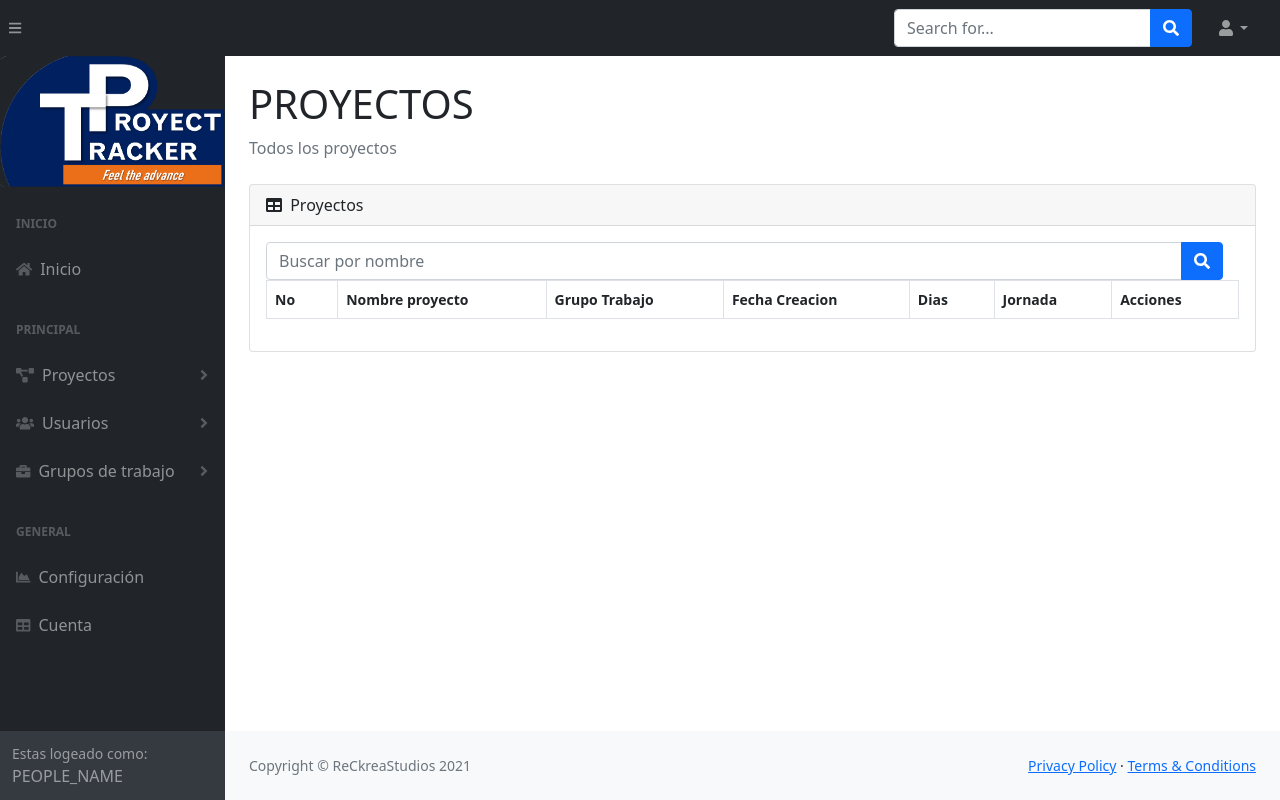
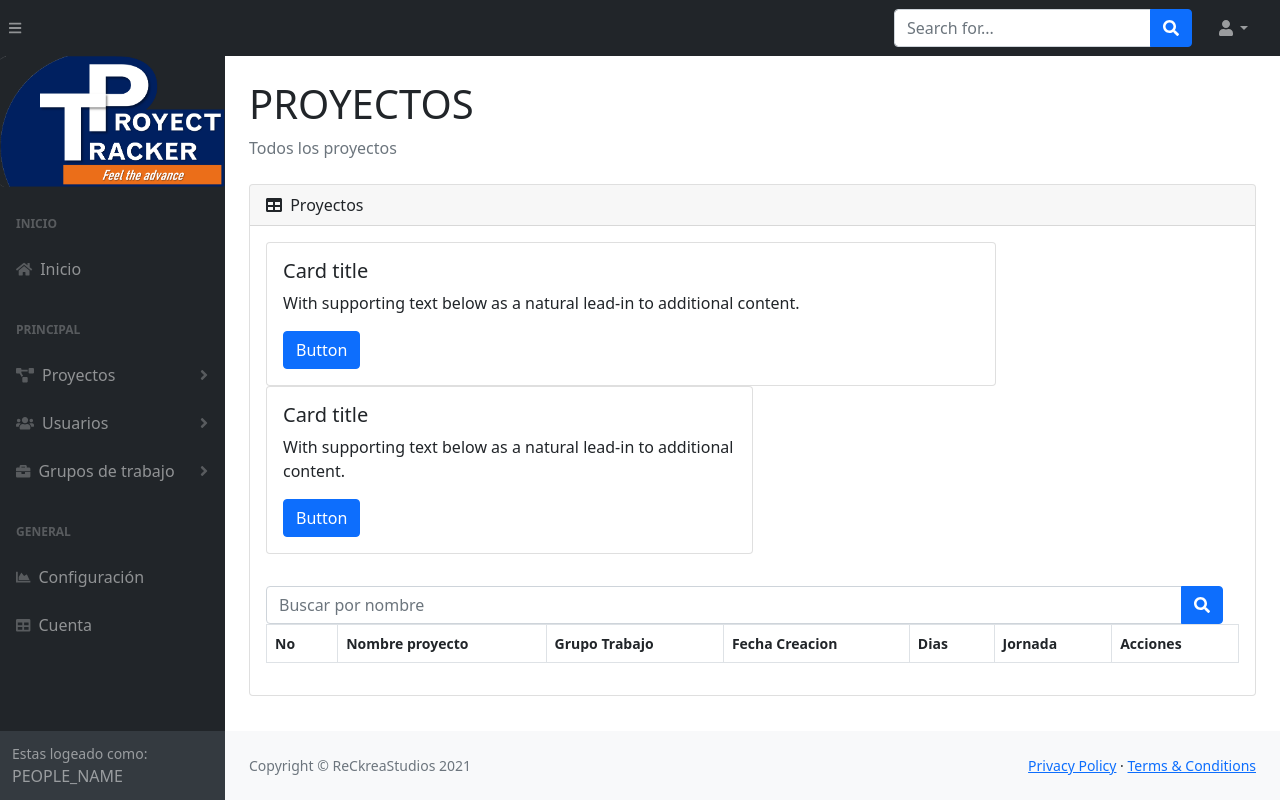
Before and after one commit to chrisPumita/tracker, a PHP site: page /APP/proyectos.php in a window 1280 px wide. Run offline with PHP 8.4, Linux system fonts and the light colour scheme; data that the repository does not hold is empty; some libraries are stand-ins or nearby versions.

Commit message:
Prueba grids

```diff
--- a/APP/proyectos.php
+++ b/APP/proyectos.php
@@ -27,6 +27,24 @@
             Proyectos
         </div>
         <div class="card-body">
+            <div class="card w-75">
+                <div class="card-body">
+                    <h5 class="card-title">Card title</h5>
+                    <p class="card-text">With supporting text below as a natural lead-in to additional content.</p>
+                    <a href="#" class="btn btn-primary">Button</a>
+                </div>
+                </div>
+
+                <div class="card w-50">
+                <div class="card-body">
+                    <h5 class="card-title">Card title</h5>
+                    <p class="card-text">With supporting text below as a natural lead-in to additional content.</p>
+                    <a href="#" class="btn btn-primary">Button</a>
+                </div>
+            </div>
+        </div>
+
+        <div class="card-body">
                         <div class="dataTable-wrapper dataTable-loading no-footer sortable searchable fixed-columns">
                             <form class="ms-8 me-0 me-md-3 my-2 my-md-0 md-8">
                                 <div class="input-group">
@@ -34,6 +52,7 @@
                                     <button class="btn btn-primary" id="btnBuscarProyecto" type="button"><i class="fas fa-search"></i></button>
                                 </div>
                             </form>
+
                             <div class="dataTable-container">
                                 <table id="datatablesSimple" class="dataTable-table">
                                     <thead>
```
Lines whose indentation alone changed are shown as unchanged.
